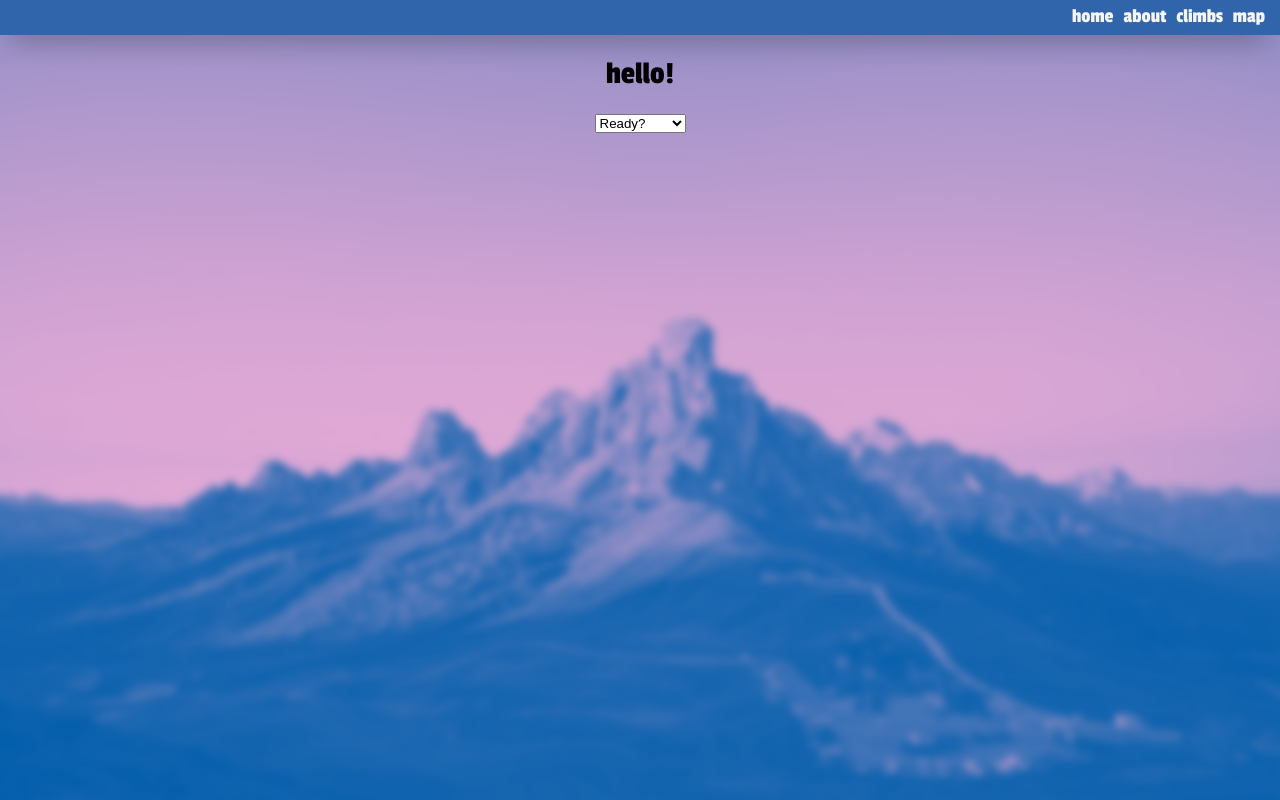
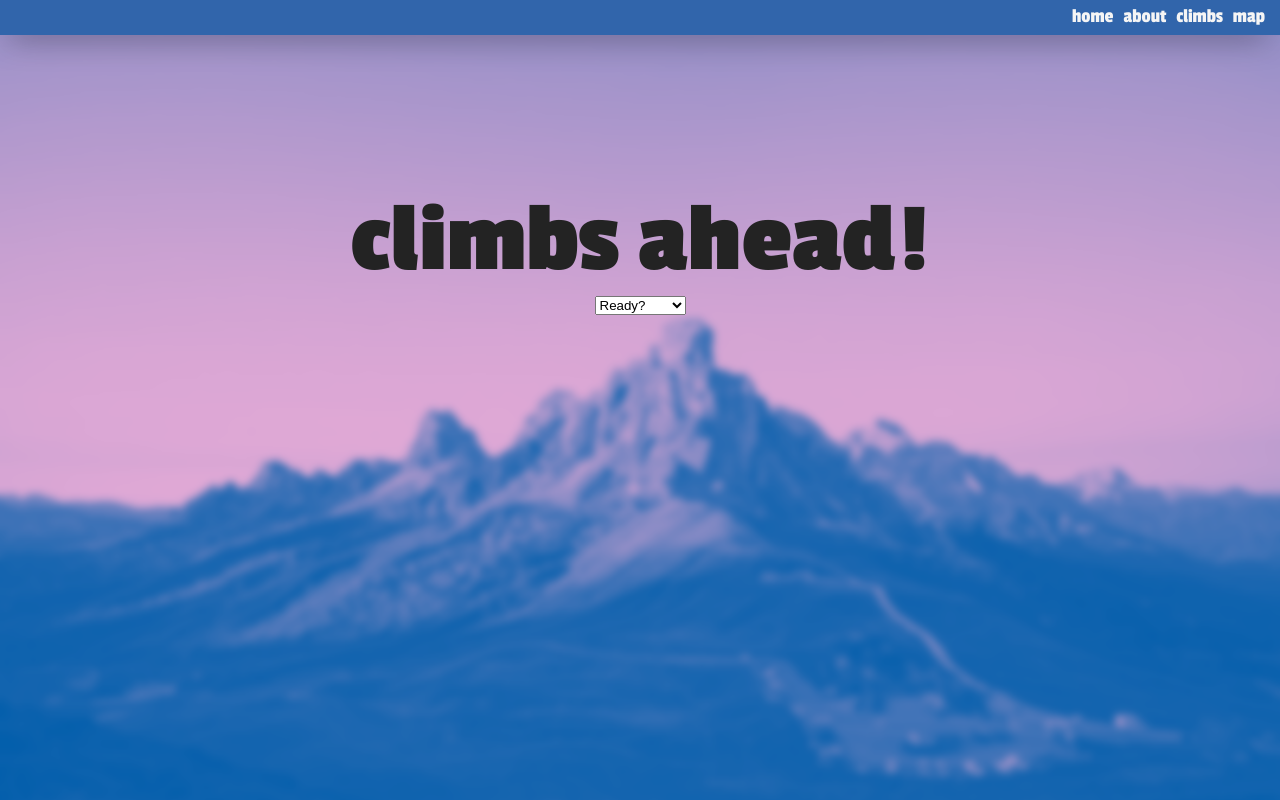
Before and after one commit to lina-i-tahir/Climb-On, a React (Create React App) app: page /climbsmain in a window 1280 px wide. Shown: the top 800 px of the page. Built offline with nearby package versions, Linux system fonts and the light colour scheme; a web font is replaced by a local one.

Commit message:
chore: edited /climbsmain CSS

```diff
--- /dev/null
+++ b/src/components/pages/ClimbsDropdown.css
@@ -0,0 +1,6 @@
+.h1-climbs {
+  margin: 150px 0px 0px 0px;
+  font-size: 100px;
+  font-weight: 700;
+  color: rgb(35, 35, 35);
+}
--- a/src/components/pages/ClimbsDropdown.jsx
+++ b/src/components/pages/ClimbsDropdown.jsx
@@ -1,6 +1,7 @@
 import React, { useState, useEffect } from "react";
 import ApiHurricane from "./ApiHurricane";
 import ApiSmithRock from "./ApiSmithRock";
+import "./ClimbsDropdown.css";
 
 const ClimbsDropdown = () => {
   const [climb, setClimb] = useState("Ready");
@@ -36,7 +37,7 @@ const ClimbsDropdown = () => {
   return (
     <div className="container mt-3">
       <div>
-        <h1>hello!</h1>
+        <h1 className="h1-climbs">climbs ahead!</h1>
       </div>
       <div className="mt-4">
         <select className="form-select" value={climb} onChange={handleOnChange}>
--- a/src/components/pages/Home.css
+++ b/src/components/pages/Home.css
@@ -12,8 +12,6 @@
   font-size: 100px;
   font-weight: 700;
   color: rgb(35, 35, 35);
-}
-.home-background {
 }
 .arrowIcon {
   margin: 0% 0% 0% 50%;
```
